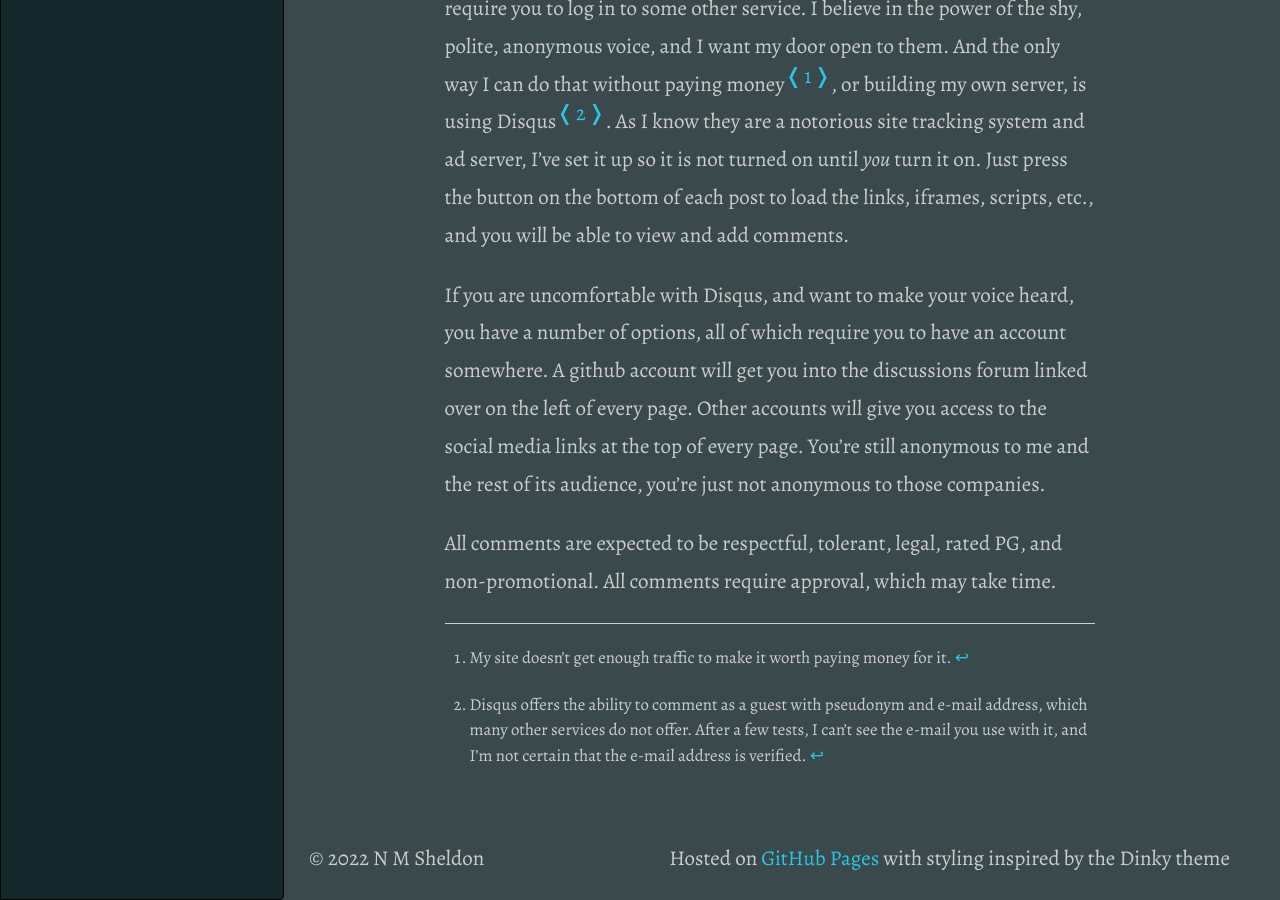
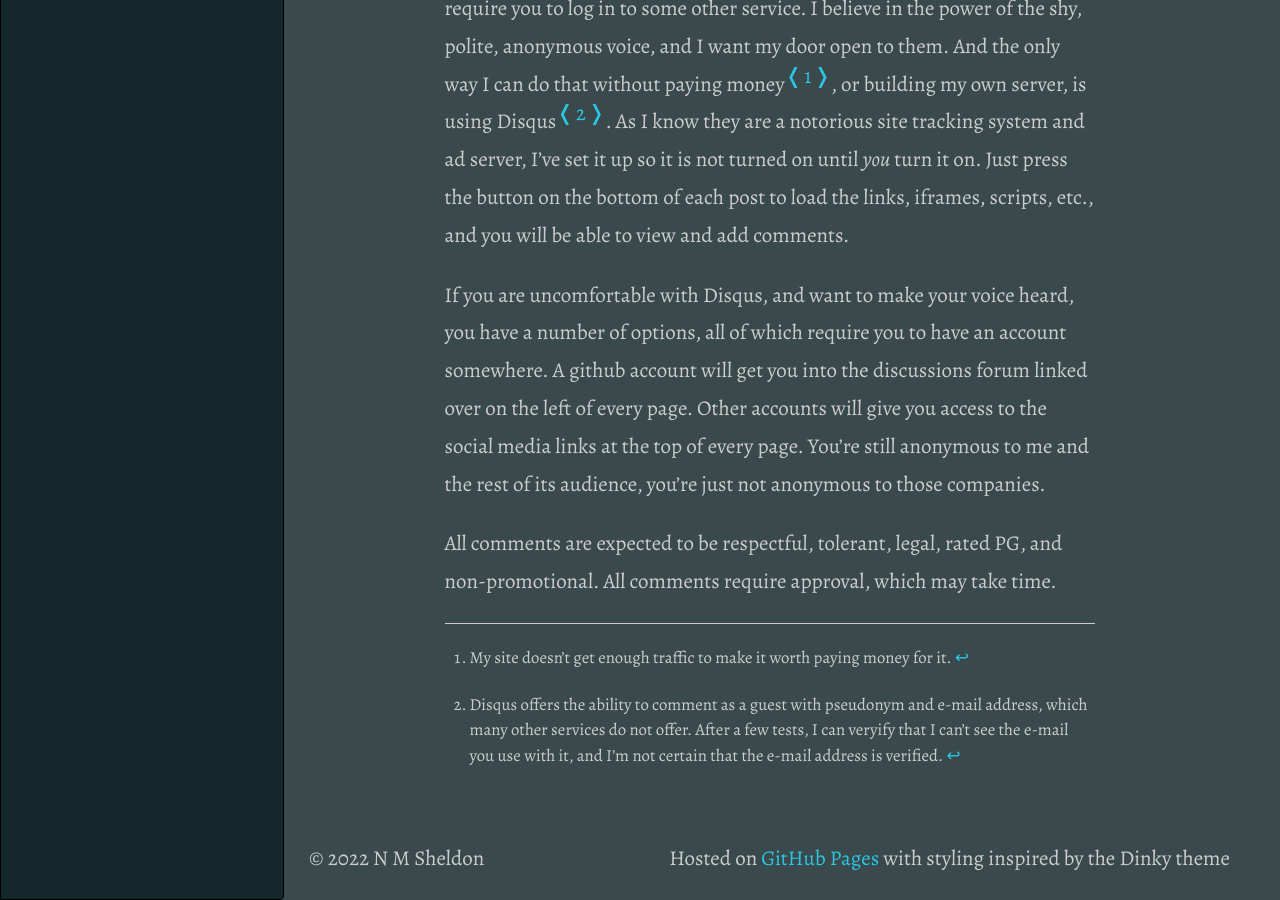
Before and after one commit to nms-scribe/nms-scribe.github.io, a Jekyll site: the page built from index.md, in a window 1280 px wide and 900 px high, scrolled down 3291 px. Built offline with Jekyll 4.4.1, drawn with Linux system fonts in a browser that asks for light colours; some web fonts are replaced.

```diff
--- a/index.md
+++ b/index.md
@@ -85,4 +85,4 @@ If you are uncomfortable with Disqus, and want to make your voice heard, you hav
 All comments are expected to be respectful, tolerant, legal, rated PG, and non-promotional. All comments require approval, which may take time.
 
 [^1]: My site doesn't get enough traffic to make it worth paying money for it.
-[^2]: Disqus offers the ability to comment as a guest with pseudonym and e-mail address, which many other services do not offer. After a few tests, I can't see the e-mail you use with it, and I'm not certain that the e-mail address is verified.
+[^2]: Disqus offers the ability to comment as a guest with pseudonym and e-mail address, which many other services do not offer. After a few tests, I can veryify that I can't see the e-mail you use with it, and I'm not certain that the e-mail address is verified.
```
Also changed, not shown: _posts/2023-01-09-new-blog.md (+1 -1 lines).
